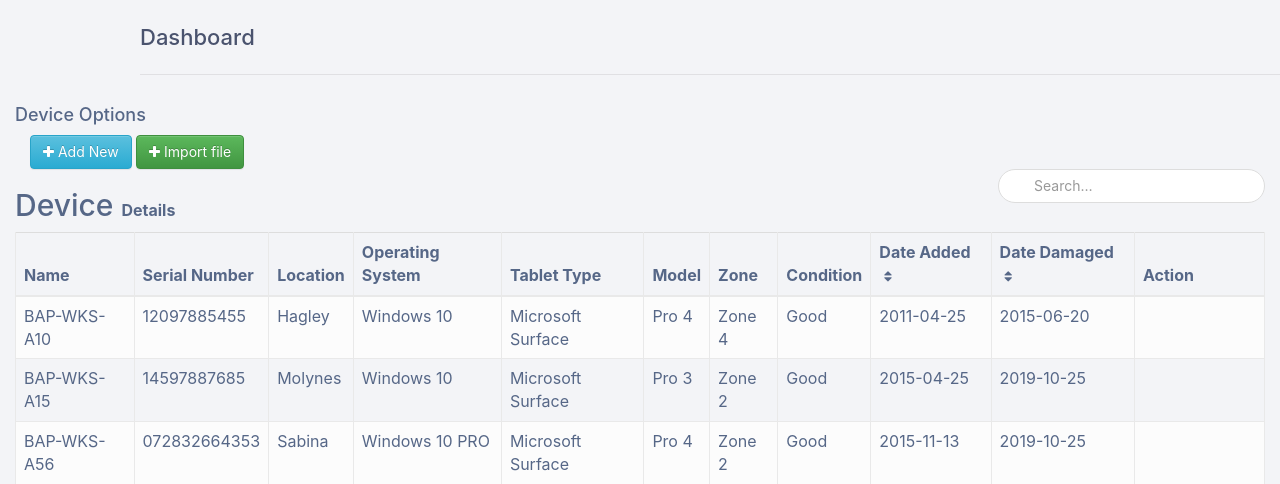
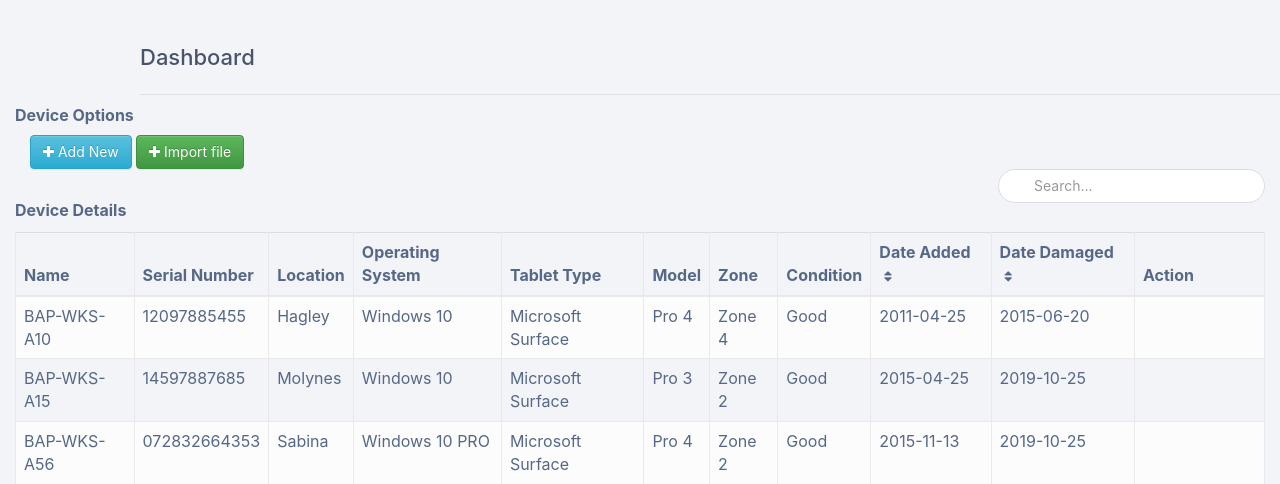
Before and after one commit to iamjovani/device-manager-flask, a Flask app: page /dashboard in a window 1280 px wide. Shown: the part 60-544 px from the top of the page. Run offline with Flask 2, Linux system fonts and the light colour scheme; a user stored in the database is signed in; data comes from the database, SQL or seed files in the repository; some libraries are stand-ins or nearby versions.

Commit message:
layout for home page setup

```diff
--- a/templates/dashboard.html
+++ b/templates/dashboard.html
@@ -120,14 +120,13 @@
     }
 
 </style>
-<h2 style="width: 1143px;">Dashboard</h2>
+
+
 
 
 </div>
-
   <br>
   <div class ="container-fluid" style="width: fit-content;" class="table-responsive">
-
      <div class="modal fade" id="modalRegisterForm" tabindex="-1" role="dialog"
       aria-labelledby="myModalLabel" aria-hidden="true">
       <div class="modal-dialog" role="document">
@@ -277,7 +276,8 @@
 
     <!-- Device Table -->
     <div>
-    <h4>Device Options</h4>
+     <div class="content"><h2 style="width:  1143px;">Dashboard</h2></div>
+    <h4><b>Device Options</b></h4>
       <div class="col-sm-4">
         <button type="button" class="btn btn-info add-new" data-toggle="modal"
           data-target="#modalRegisterForm"><i class="fa fa-plus"></i> Add New</button>
@@ -289,7 +289,7 @@
 
       <div class="row">
 
-        <div class="col-sm-8"><h2>Device <b>Details</b></h2></div>
+        <div class="col-sm-8"><h2><b>Device Details</b></h2></div>
         <div class="col-sm-4">
           <form action="{{ url_for('dashboard') }}" method="post">
             <div class="search-box">
--- a/templates/home.html
+++ b/templates/home.html
@@ -6,7 +6,8 @@
 <h2>Home Page</h2>
 <p>Welcome back, {{ username }}!</p>
 <div style="width: 460px; float:left; height:250px; margin:10px">
-First DIV
+<h2 style="border-bottom: 0px;"><b>Dashboard</b></h2>
+
 </div>
 <div style="width: 460px; float:left; height:250px; margin:10px">
 Second DIV
```
Also changed, not shown: model.py (+7 -0 lines), README.md.
